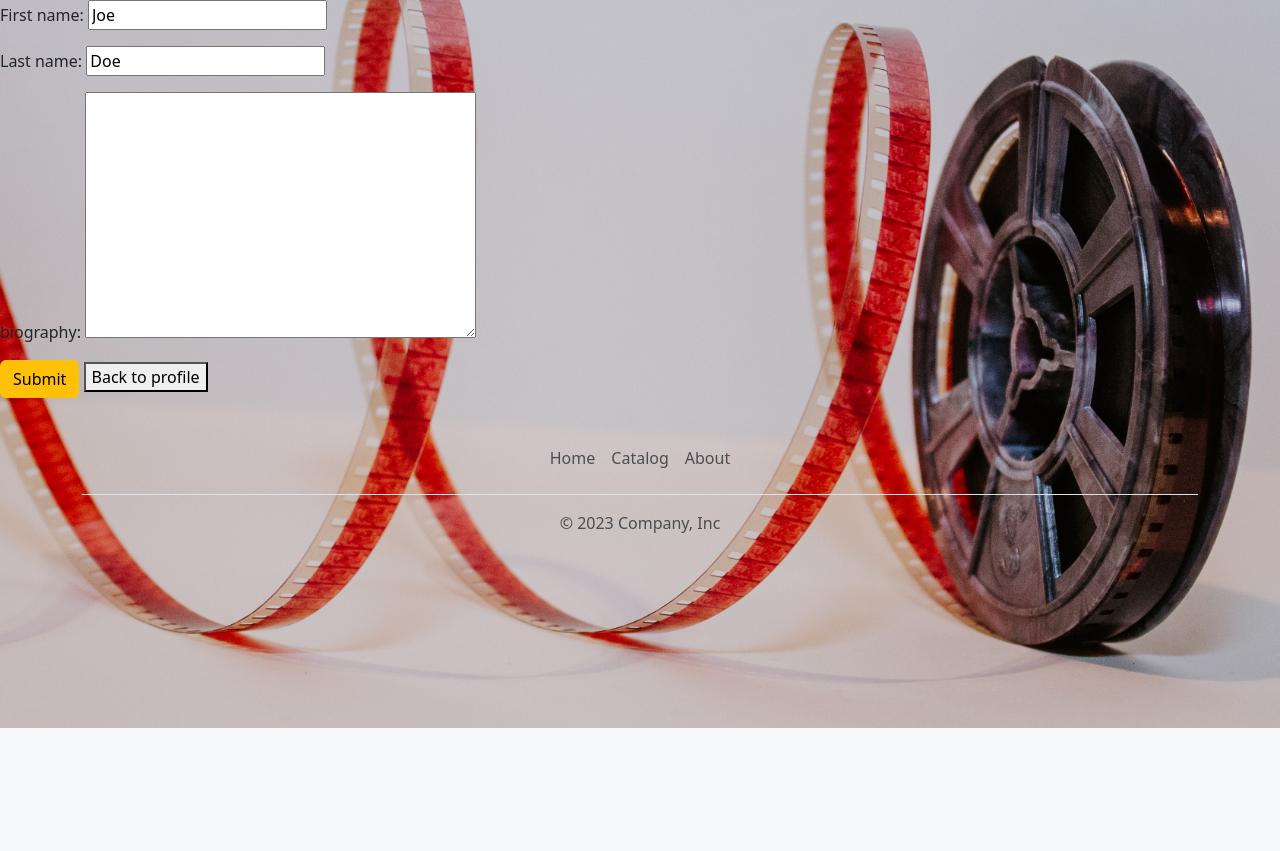
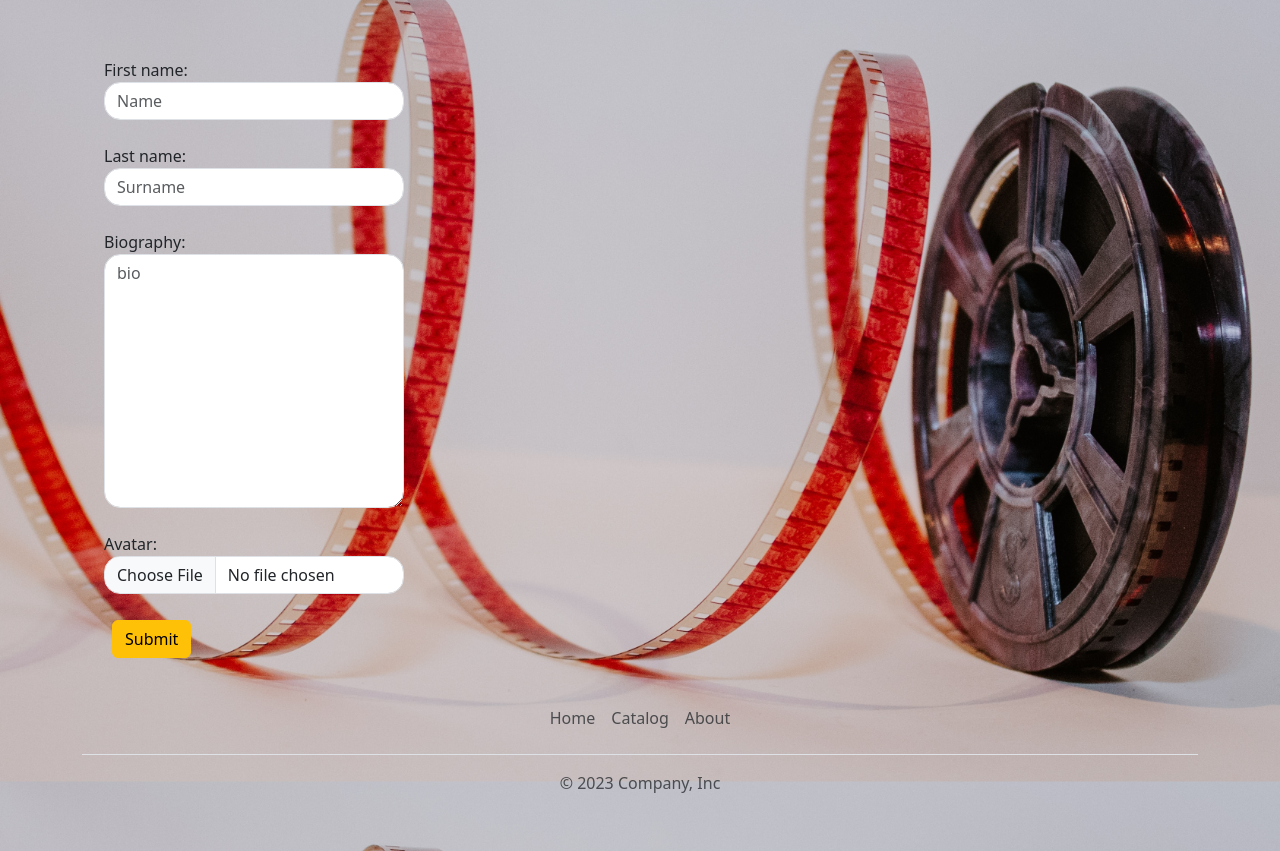
Before and after one commit to alDv0rnik/Movies, a Django app: page /profile/dash/update_profile in a window 1280 px wide. Shown: the part 72-923 px from the top of the page. Before the commit the page ends 800 px from the top, so only its background shows below. Run offline with Django 4.2, Linux system fonts and the light colour scheme.

Commit message:
Updated forms

```diff
--- a/profiles/forms.py
+++ b/profiles/forms.py
@@ -1,6 +1,8 @@
 from django.contrib.auth.forms import UserCreationForm
 from django.contrib.auth.models import User
 from django import forms
+
+from profiles.models import Profile
 
 
 class CreateUserForm(UserCreationForm):
@@ -10,7 +12,31 @@ class CreateUserForm(UserCreationForm):
         fields = ["username", "email", "password1", "password2"]
 
 
-class UpdateProfileForm(forms.Form):
-    first_name = forms.CharField(label="First name", max_length=50, initial="Joe")
-    last_name = forms.CharField(label="Last name", max_length=50, initial="Doe")
-    bio = forms.CharField(label="biography", widget=forms.Textarea)
+class UpdateProfileForm(forms.ModelForm):
+
+    class Meta:
+        model = Profile
+        fields = '__all__'
+        exclude = ['user', 'nickname', 'email', 'favourites']
+
+        widgets = {
+            'first_name': forms.TextInput(attrs={
+                'class': "form-control rounded-4",
+                'style': 'max-width: 300px;',
+                'placeholder': 'Name'
+            }),
+            'last_name': forms.TextInput(attrs={
+                'class': "form-control rounded-4",
+                'style': 'max-width: 300px;',
+                'placeholder': 'Surname'
+            }),
+            'bio': forms.Textarea(attrs={
+                'class': "form-control rounded-4",
+                'style': 'max-width: 300px;',
+                'placeholder': 'bio'
+            }),
+            'avatar': forms.FileInput(attrs={
+                'class': "form-control rounded-4",
+                'style': 'max-width: 300px;'
+            })
+        }
--- a/profiles/templates/profile.html
+++ b/profiles/templates/profile.html
@@ -43,8 +43,7 @@
 
                             <li><b>Registration date:</b> {{ profile.created_at|date:"M d, Y" }}</li>
                         </ul>
-<!--                        <button type="button" onclick="window.location.href={% url 'user_update_page' %}" class="btn btn-warning">Update profile</button>-->
-                        <a href="{% url 'user_update_page' %}" class="nav-link px-2 text-dark">Update profile</a>
+                        <a href="{% url 'user_update' %}" class="nav-link px-2 text-dark">Update profile</a>
                     </div>
                 </div>
             </div>
--- a/profiles/templates/profile_update.html
+++ b/profiles/templates/profile_update.html
@@ -1,11 +1,16 @@
 {% extends 'base.html' %}
 
 {% block content %}
-<form class="" action="{% url 'user_update_page' %}" method="POST">
-  {% csrf_token %}
-  {{ form.as_p }}
-  <button type="submit" class="btn btn-warning">Submit</button>
-  <button type="button" onclick="window.location.href={% url 'user_page' %}" class="class=btn btn-outline-light me-2">Back to profile</button>
+
+
+<form class="row g-2" action="{% url 'user_update' %}" method="POST" style="margin-top: 50px; margin-left: 100px">
+    {% csrf_token %}
+    {{ form.as_p }}
+    <div class="row">
+        <div class="col-md-5">
+            <button type="submit" class="btn btn-warning" style="margin-top: 10px;">Submit</button>
+        </div>
+    </div>
+
 </form>
-
 {% endblock %}
--- a/profiles/urls.py
+++ b/profiles/urls.py
@@ -3,6 +3,6 @@ from profiles import views
 
 
 urlpatterns = [
-    path('dash', views.show_user_page, name='user_page'),
-    path('dash/update_profile', views.update_profile, name='user_update_page'),
+    path('dash/', views.show_user_page, name='user_page'),
+    path('dash/update_profile', views.update_profile, name='user_update'),
 ]
--- a/profiles/views.py
+++ b/profiles/views.py
@@ -59,7 +59,6 @@ def show_user_page(request):
     context = {
         "profile": profile_
     }
-
     return render(request, 'profile.html', context=context)
 
 
@@ -76,7 +75,6 @@ def update_profile(request):
             profile_.save()
             messages.success(request, "Profile was updated for " + str(request.user))
             logger.info("Profile was updated for " + str(request.user))
-            #
     context = {
         "form": form
     }
```
Also changed, not shown: db.sqlite3.
